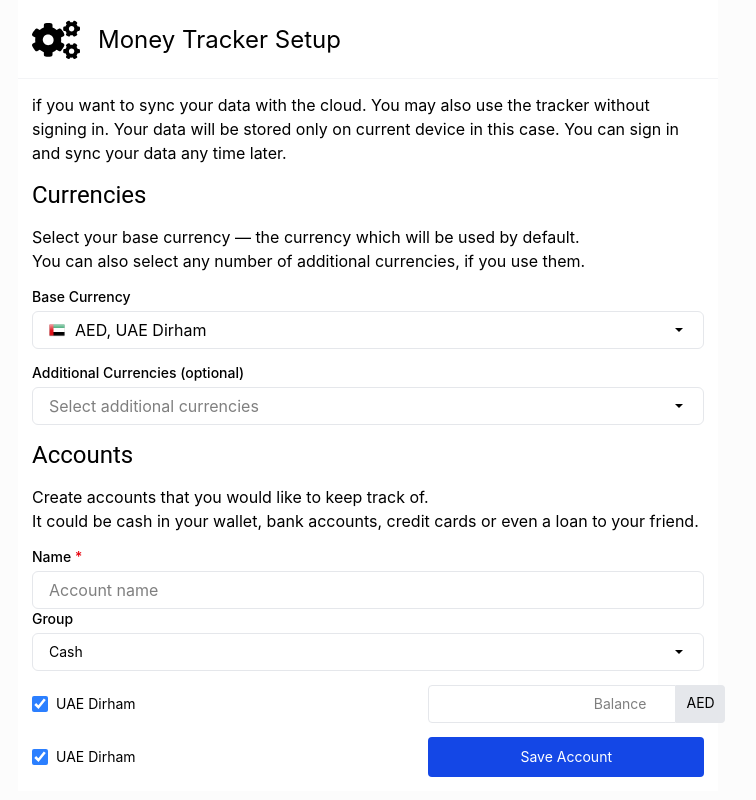
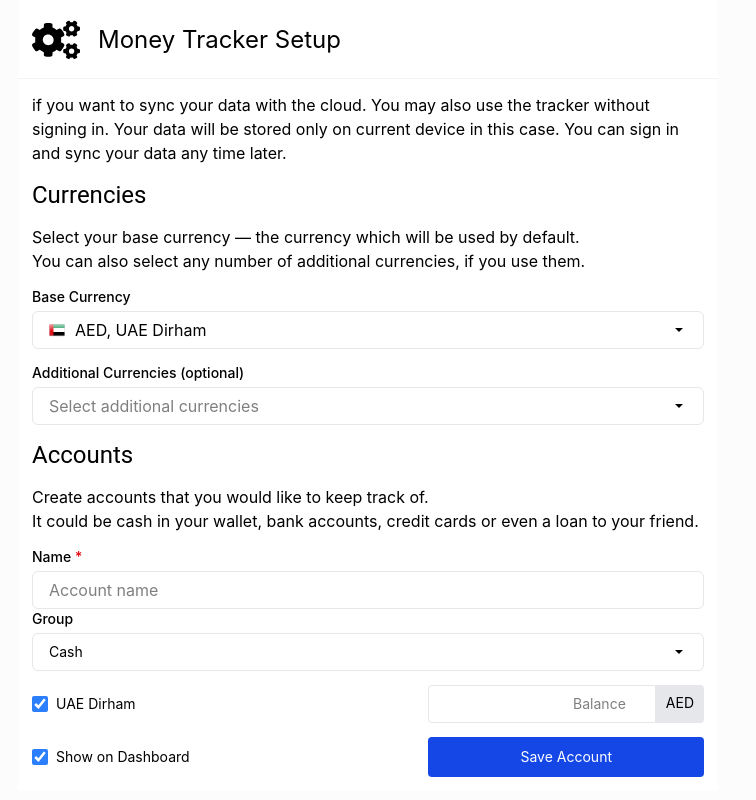
Before and after one commit to Imoyemi-1/moneytracker-app, a React (Vite) app: page / in a window 1280 px wide. Shown: the whole page, without its empty margins (272-1028 px from the left). Built offline with nearby package versions, Linux system fonts and the light colour scheme.

Commit message:
style(setup): fix amount field width bug

```diff
--- a/src/setupPage/AccountForm.jsx
+++ b/src/setupPage/AccountForm.jsx
@@ -20,7 +20,7 @@ const AccountForm = () => {
           {cur.name}
         </label>
       </div>
-      <div className='w-[41%]'>
+      <div className='w-[41%] box-border'>
         <div className='flex '>
           <input
             className='border text-end border-gray-200 rounded px-3.5 py-2 rounded-tr-none rounded-br-none outline-0 focus:border focus:border-blue-200'
@@ -74,10 +74,10 @@ const AccountForm = () => {
             {selected.baseSelection.name}
           </label>
         </div>
-        <div className='w-[41%]'>
+        <div className='w-[41%] box-border'>
           <div className='flex '>
             <input
-              className='border text-end border-gray-200 rounded px-3.5 py-2 rounded-tr-none rounded-br-none outline-0 focus:border focus:border-blue-200'
+              className='border w-full text-end border-gray-200 rounded px-3.5 py-2 rounded-tr-none rounded-br-none outline-0 focus:border focus:border-blue-200'
               type='number'
               placeholder='Balance'
               step='0.01'
@@ -100,7 +100,7 @@ const AccountForm = () => {
               type='checkbox'
               defaultChecked
             />
-            {selected.baseSelection.name}
+            Show on Dashboard
           </label>
         </div>
         <button className='bg-blue-700 text-white py-2.5 px-5 w-[41%] rounded'>
```
